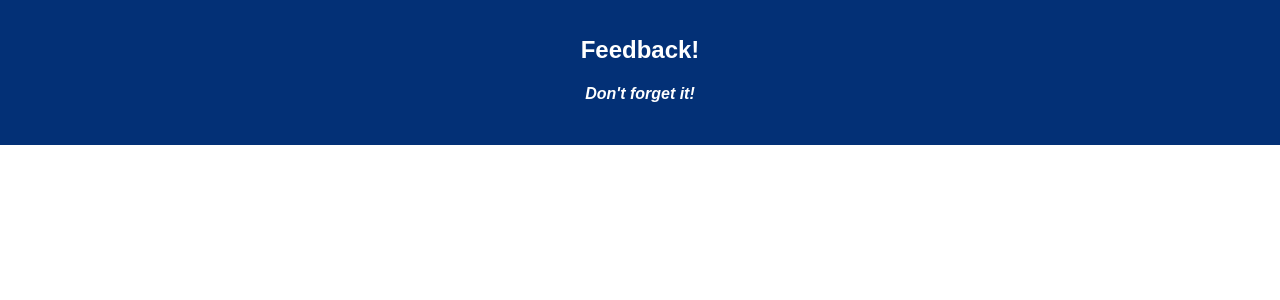
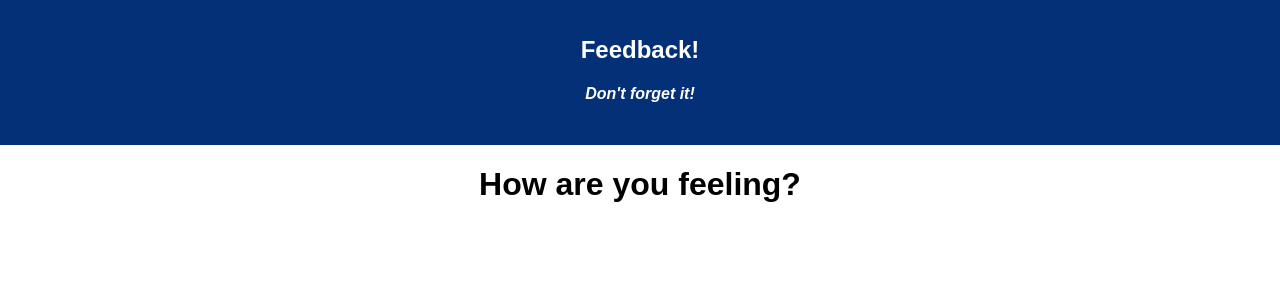
Before and after one commit to jamesctucker/full_stack_feedback_app, a React (Create React App) app: page / in a window 1280 px wide. Shown: the top 300 px of the page. Built offline with nearby package versions, Linux system fonts and the light colour scheme.

Commit message:
set up basic component folder/file structure and set-up index.js to run a redux store

```diff
--- a/src/components/App/App.js
+++ b/src/components/App/App.js
@@ -1,6 +1,14 @@
 import React, { Component } from 'react';
 import axios from 'axios';
 import './App.css';
+import Home from './../Home/Home.js';
+import Understanding from './../Understanding/Understanding.js';
+import Support from './../Support/Support.js';
+import Comments from './../Comments/Comments.js';
+import { HashRouter as Router, Route } from 'react-router-dom';
+
+
+
 
 class App extends Component {
   render() {
@@ -10,7 +18,15 @@ class App extends Component {
           <h1 className="App-title">Feedback!</h1>
           <h4><i>Don't forget it!</i></h4>
         </header>
-        <br/>
+        <Router>
+          <div>
+            <Route exact path="/" component={Home} />
+            <Route exact path="/understanding" component={Understanding} />
+            <Route exact path="/support" component={Support} />
+            <Route exact path="/comments" component={Comments} />
+          </div>
+        </Router>
+        <br />
       </div>
     );
   }
--- /dev/null
+++ b/src/components/Home/Home.js
@@ -0,0 +1,16 @@
+import React, { Component } from 'react';
+import { connect } from 'react-redux';
+import '../App/App.css';
+
+class Home extends Component {
+    render() {
+        return (
+            <div>
+                <h1>How are you feeling?</h1>
+            </div>
+        )
+    }
+
+}
+
+export default connect()(Home);
--- a/src/index.js
+++ b/src/index.js
@@ -2,7 +2,19 @@ import React from 'react';
 import ReactDOM from 'react-dom';
 import './index.css';
 import App from './components/App/App';
-import registerServiceWorker from './registerServiceWorker';
+// import registerServiceWorker from './registerServiceWorker';
 
-ReactDOM.render(<App />, document.getElementById('root'));
-registerServiceWorker();
+import { createStore, combineReducers, applyMiddleware } from 'redux';
+import { Provider } from 'react-redux';
+import logger from 'redux-logger';
+
+const storeInstance = createStore(
+    // combineReducers({
+    //     pizzaReducer,
+    //     customerReducer,
+    //     totalReducer,
+    // }),
+    applyMiddleware(logger),
+);
+
+ReactDOM.render(<Provider store={storeInstance}><App /></Provider>, document.getElementById('root'));
```
Also changed, not shown: src/components/Comments/Comments.js (added), src/components/Support/Support.js (added), src/components/Understanding/Understanding.js (added).
